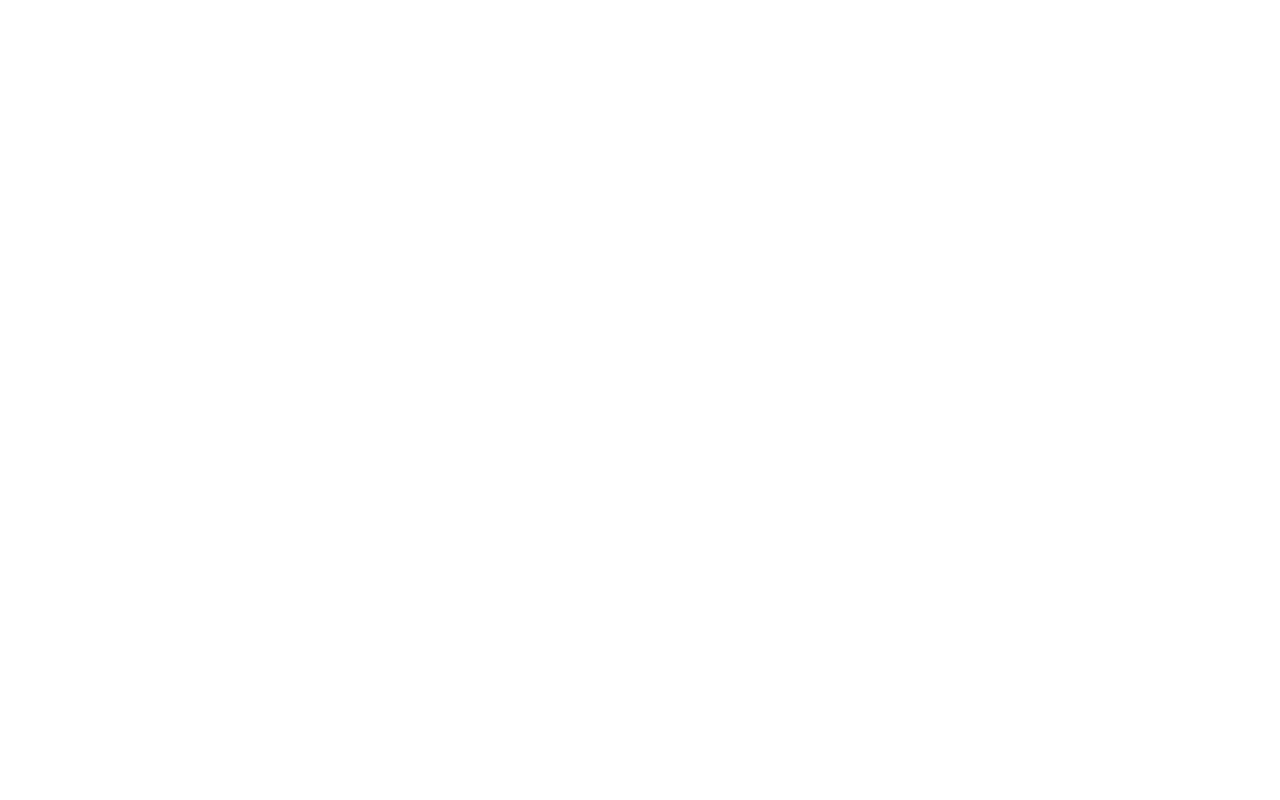
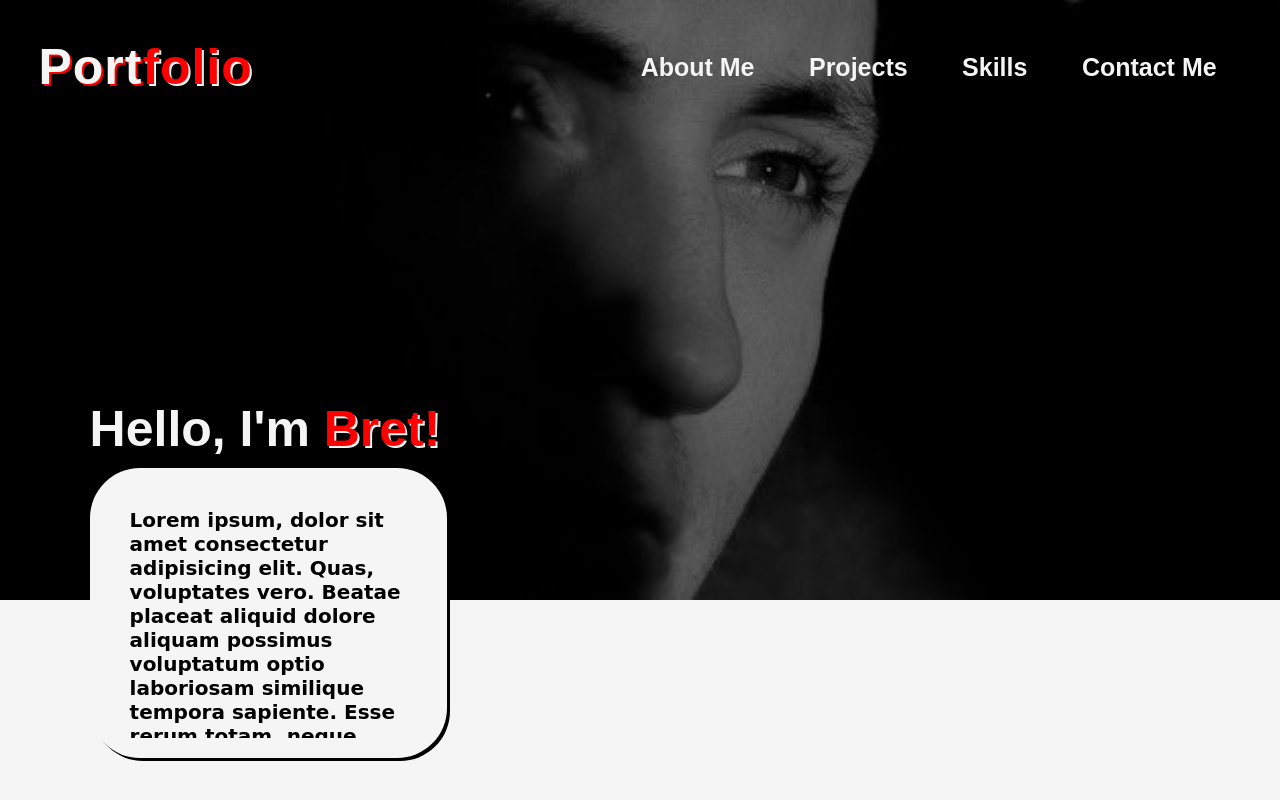
Before and after one commit to 1bretly/My-Portfolio, a plain HTML site: page index.html in a window 1280 px wide. Drawn offline with Linux system fonts and the light colour scheme.

Commit message:
created hero, nav, and about me

```diff
--- a/assets/css/style.css
+++ b/assets/css/style.css
@@ -0,0 +1,95 @@
+* {
+    padding: 0;
+    margin: 0;
+    font-family: fantasy;
+    box-sizing: border-box;
+}
+
+body {
+    background-color: whitesmoke;
+}
+
+.hero {
+    height: 75vh;
+    width: 100%;
+    background-image: url(../images/hero-me.jpg);
+    background-size: cover;
+    background-position: center;
+}
+
+nav {
+    display: flex;
+    align-items: center;
+    justify-content: space-between;
+    padding: 3%;
+}
+
+.logo {
+    color: whitesmoke;
+    text-shadow: 2px 2px red;
+    font-size: 50px;
+    font-weight: bold;
+    letter-spacing: 1px;
+    cursor: pointer;
+}
+
+span {
+    color: red;
+    text-shadow: 2px 2px whitesmoke;
+}
+
+nav ul li {
+    list-style-type: none;
+    display: inline-block;
+    padding: 10px 25px;
+}
+
+nav ul li a {
+    color: whitesmoke;
+    text-decoration: none;
+    font-weight: bold;
+    text-transform: capitalize;
+    font-size: 25px;
+}
+
+nav ul li:hover {
+    transition: .4s;
+    transform: scale(1.4);
+}
+
+nav ul li a:hover {
+    color: red;
+    text-shadow: 1px 1px whitesmoke;
+}
+
+.about-me {
+    color: whitesmoke;
+    position: absolute;
+    top: 50%;
+    left: 7%;
+    font-size: 50px;
+}
+
+.scroll-bg-color {
+    margin-top: 10px;
+    background-color: whitesmoke;
+    width: 30%;
+    padding: 20px;
+    border-radius: 50px;
+    box-shadow: 3px 3px black;
+}
+
+.scroll-space {
+    background-color: whitesmoke;
+    overflow: hidden;
+    overflow-y: scroll;
+    height: 250px;
+}
+
+.scroll-text {
+    color: black;
+    font-size: 20px;
+    font-weight: bold;
+    font-family: cursive;
+    padding: 20px;
+}
--- a/index.html
+++ b/index.html
@@ -1,13 +1,56 @@
 <!DOCTYPE html>
 <html lang="en">
+
 <head>
     <meta charset="UTF-8">
     <meta http-equiv="X-UA-Compatible" content="IE=edge">
     <meta name="viewport" content="width=device-width, initial-scale=1.0">
+    <script src="https://kit.fontawesome.com/86583ee0d1.js" crossorigin="anonymous"></script>
     <link rel="stylesheet" href="./assets/css/style.css">
     <title>Bret's Portfolio</title>
 </head>
+
 <body>
+    <!-- hero section starts here -->
+    <div class="hero">
+        <nav>
+            <h2 class="logo">Port<span>folio</span></h2>
+            <ul>
+                <li><a href="#">About Me</a></li>
+                <li><a href="#">Projects</a></li>
+                <li><a href="#">Skills</a></li>
+                <li><a href="#">Contact Me</a></li>
+            </ul>
+        </nav>
+        <!-- About me section starts here -->
+        <div class="about-me">
+            <h4>Hello, I'm <span>Bret!</span></h4>
+            <div class="scroll-bg-color">
+                <div class="scroll-space">
+                    <div class="scroll-text">Lorem ipsum, dolor sit amet consectetur adipisicing elit. Quas, voluptates
+                        vero. Beatae placeat aliquid dolore aliquam possimus voluptatum optio laboriosam similique
+                        tempora sapiente. Esse rerum totam, neque vitae nemo ex hic aspernatur molestiae accusamus
+                        veritatis a pariatur, porro consequatur repellat, ducimus eius dolores et non! Vitae veritatis
+                        ipsum perspiciatis consectetur nihil aliquid, corporis voluptatibus eaque? Expedita aperiam sit
+                        animi autem at omnis corrupti optio eum nemo quis alias, voluptas, sequi consequuntur
+                        perferendis deleniti pariatur esse. Hic possimus neque quos praesentium facere quasi doloribus
+                        perferendis eligendi corrupti corporis quidem nihil, blanditiis voluptates maiores, magni quod
+                        voluptatibus consequuntur asperiores, deserunt distinctio impedit illo tempore nam inventore.
+                        Ratione voluptatibus itaque quibusdam nobis ipsa, obcaecati cupiditate? Incidunt facere magni
+                        esse enim, pariatur ducimus adipisci nisi tempore temporibus fugit, voluptates exercitationem
+                        expedita dicta! Magni possimus minus natus distinctio deserunt sequi asperiores officia
+                        aspernatur dolorum rerum incidunt commodi illo excepturi repellendus itaque temporibus cum, vel
+                        in ipsam facere hic! Animi, deleniti facilis nisi repellat ad tempore quis illum, tempora, enim
+                        et dicta facere? Labore, eveniet sequi dignissimos est cupiditate illo cumque rem non ullam
+                        nulla nam accusantium voluptates necessitatibus a doloribus, similique earum aperiam, voluptatum
+                        consectetur eos ea quae quod sed! Iure voluptates minima nostrum consequatur.
+                    </div>
+                </div>
+            </div>
+        </div>
+    </div>
+
     <script href="./assets/javascript/script.js"></script>
 </body>
+
 </html>
```
Also changed, not shown: assets/images/hero-me.jpg (added).
